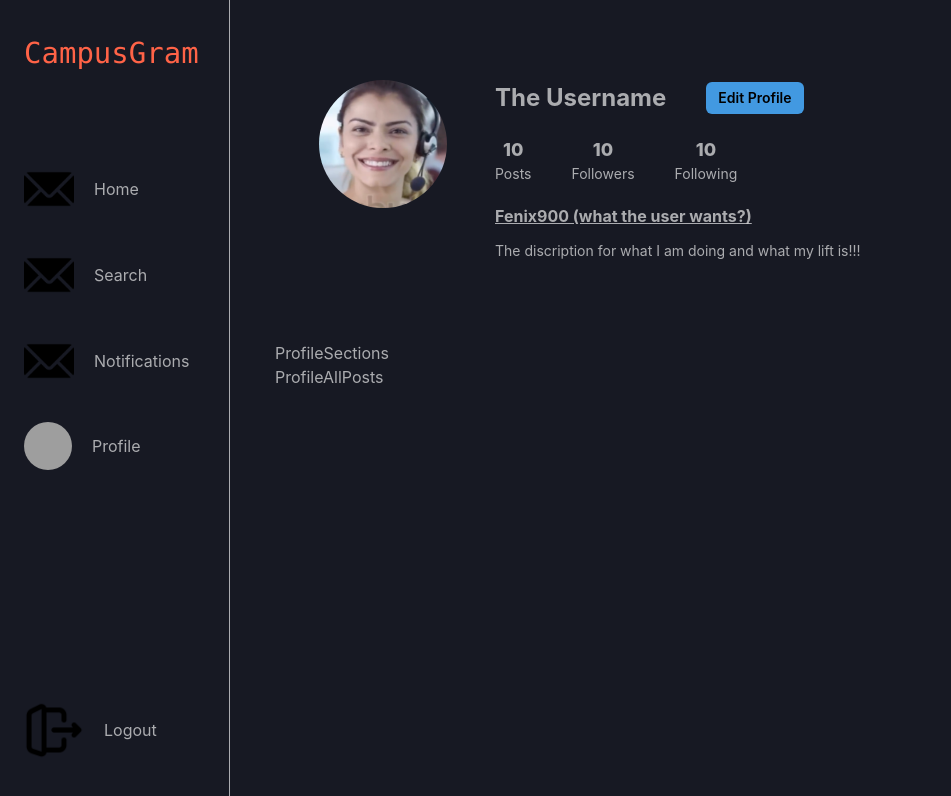
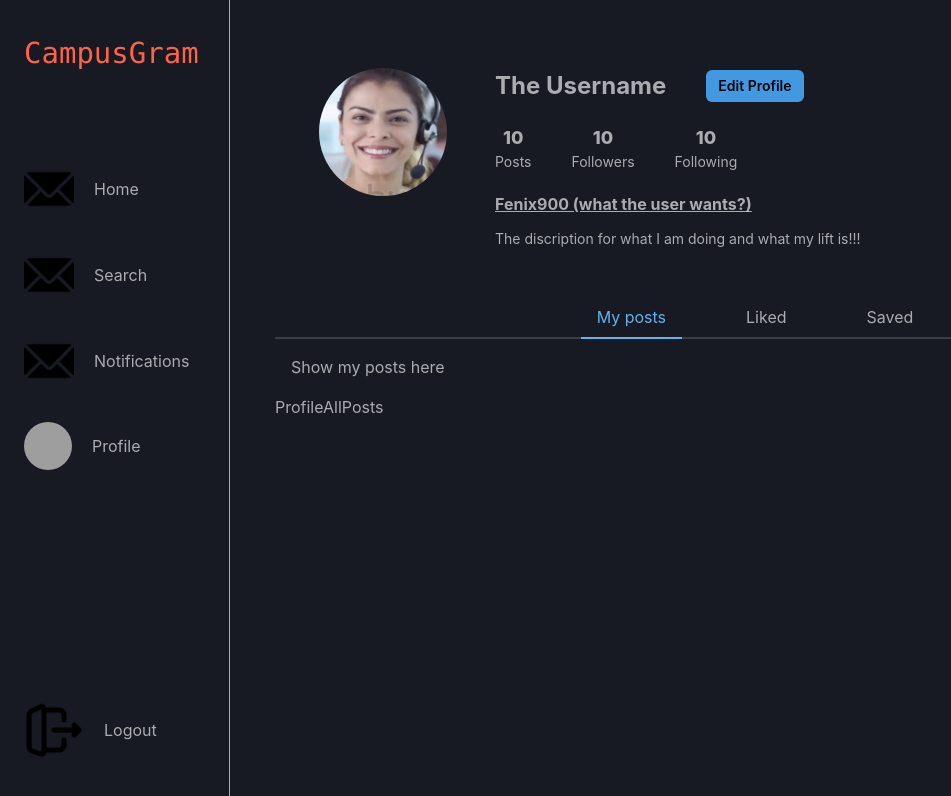
Before and after one commit to Fenix900/CampusGram, a React (Create React App) app in the folder project-app/: page /1 in a window 1280 px wide. Shown: the top 796 px of the page, without its empty margins (0-951 px from the left). Built offline with nearby package versions, Linux system fonts and the light colour scheme; grey boxes are pictures that could not be loaded.

Commit message:
Added profile sections
This will show three different sections or tabs where we could see the posted images, saved images and liked images

```diff
--- a/project-app/src/Components/Profilepage/Profile.jsx
+++ b/project-app/src/Components/Profilepage/Profile.jsx
@@ -8,7 +8,7 @@ export const Profile = () => {
   return (
     <div>
         <Container maxW={"container.lg"}>
-            <Flex px={5} pt={10} w={"full"} mx={"auto"} flexDirection={"column"} pb={10}>
+            <Flex px={5} pt={10} w={"full"} mx={"auto"} flexDirection={"column"} pb={{base:2, md:5}}>
                 <ProfileInformation/>
             </Flex>
             <Flex px={{base:2, md:4}} maxW={"full"} mx={"auto"} direction={"column"}>
--- a/project-app/src/Components/Profilepage/ProfileInformation.jsx
+++ b/project-app/src/Components/Profilepage/ProfileInformation.jsx
@@ -7,7 +7,7 @@ export const ProfileInformation = () => {
     //This is the header for the profile page, here we will see the profile image,
     //a description and following/followers/posts
     <div>
-        <Flex py={10} direction={{base:"column", sm:"row"}} gap={2}>
+        <Flex py={7} direction={{base:"column", sm:"row"}} gap={2}>
             <Avatar size={{base:"xl", md:"2xl"}} name='Replace Name' src={ProfileImg} alt="N/A" justifySelf={"flex-start"} alignSelf={"flex-start"} mx={{base:2, md:10}}/>
             <VStack gap={{base:2, md:5}} alignItems={"start"}>
                 <Flex direction={{base:"column", sm:"row"}} justifyContent={{base:"center", sm:"flex-start"}} w={"full"}>
--- a/project-app/src/Components/Profilepage/ProfileSections.jsx
+++ b/project-app/src/Components/Profilepage/ProfileSections.jsx
@@ -1,7 +1,30 @@
+import { Flex, Tab, TabList, TabPanel, TabPanels, Tabs } from '@chakra-ui/react'
 import React from 'react'
+import { Login_Signup } from '../Login_Signup/Login_Signup'
 
 export const ProfileSections = () => {
   return (
-    <div>ProfileSections</div>
+    <div>
+        <Flex w={"full"}>
+            <Tabs w={"full"}>
+                <TabList justifyContent={"center"} gap={{base:2, md:12}}>
+                    <Tab>My posts</Tab>
+                    <Tab>Liked</Tab>
+                    <Tab>Saved</Tab>
+                </TabList>
+                <TabPanels>
+                    <TabPanel>
+                        Show my posts here
+                    </TabPanel>
+                    <TabPanel>
+                        Show the liked images here
+                    </TabPanel>
+                    <TabPanel>
+                        Show the saved images here
+                    </TabPanel>
+                </TabPanels>
+            </Tabs>
+        </Flex>
+    </div>
   )
 }
```
